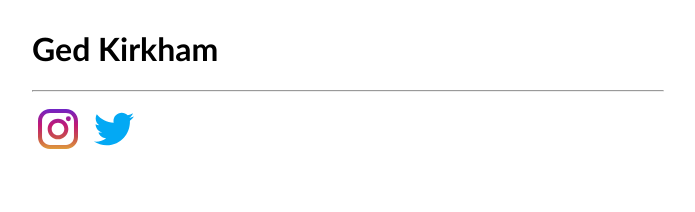
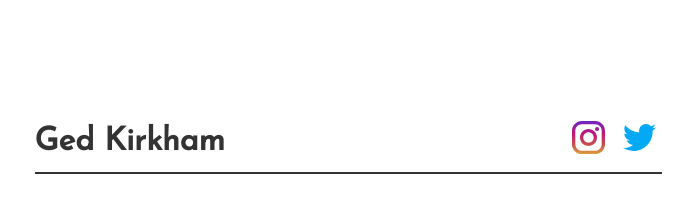
Before and after one commit to gedkirkham/gedkirkham.dev, a plain HTML site: page index.html in a window 1280 px wide. Shown: the whole page, without its empty margins (292-987 px from the left). Drawn offline with Linux system fonts and the light colour scheme.

Commit message:
Style social media bar by using grid items.

```diff
--- a/index.html
+++ b/index.html
@@ -9,13 +9,16 @@
   href="style.css"
   rel="stylesheet"
 >
+<link
+  href="https://fonts.googleapis.com/css?family=Josefin+Sans&display=swap"
+  rel="stylesheet"
+>
 
 <body>
-  <header>
+  <header id="grid-header">
     <h1>Ged Kirkham</h1>
-    <hr />
   </header>
-  <nav>
+  <nav id="social-icon-buttons">
     <button
       aria-label="Instagram profile link"
       class="social-icon-buttons"
@@ -39,6 +42,8 @@
       >
     </button>
   </nav>
+  <hr id="header-divider" />
+
   <main></main>
   <footer>
     <!-- <div>Icons made by <a href="https://www.freepik.com/" title="Freepik">Freepik</a> from <a href="https://www.flaticon.com/" title="Flaticon">www.flaticon.com</a> is licensed by <a href="http://creativecommons.org/licenses/by/3.0/"                 title="Creative Commons BY 3.0" target="_blank">CC 3.0 BY</a></div>
--- a/style.css
+++ b/style.css
@@ -1,16 +1,38 @@
 body {
   display: grid;
   grid-template-columns: 1fr 1fr 1fr 1fr;
-  grid-template-rows: 100px 1fr 1fr 1fr;
-  font-family: 'Gill Sans', 'Gill Sans MT', Calibri, 'Trebuchet MS', sans-serif;
+  grid-template-rows: 150px 1fr 1fr 1fr;
+  grid-template-areas:
+    ". header navheader ."
+    ". main main ."
+    ". main main ."
+    ". footer footer .";
+    grid-gap: 10px;
+  font-family: 'Josefin Sans', sans-serif;
 }
 
-header {
-  grid-column: 2 / span 2;
+#grid-header {
+  /* grid-column: 2 / span 1; */
+  grid-area:header;
+  align-self:end;
 }
 
-nav {
-  grid-column: 2 / span 2;
+#grid-header h1 {
+  margin:0;
+  color: #333;
+}
+
+#header-divider {
+  margin: 4px 0 0 0;
+  border: 0;
+  height: 2px;
+  background: #333;
+  grid-area:main;
+}
+
+#social-icon-buttons {
+  grid-area:navheader;
+  place-self: end end;
 }
 
 footer {
@@ -19,8 +41,9 @@ footer {
 }
 
 .social-icons {
-  height: 40px;
-  width: 40px;
+  cursor:pointer;
+  height: 33px;
+  width: 33px;
 }
 
 .social-icon-buttons {
```
